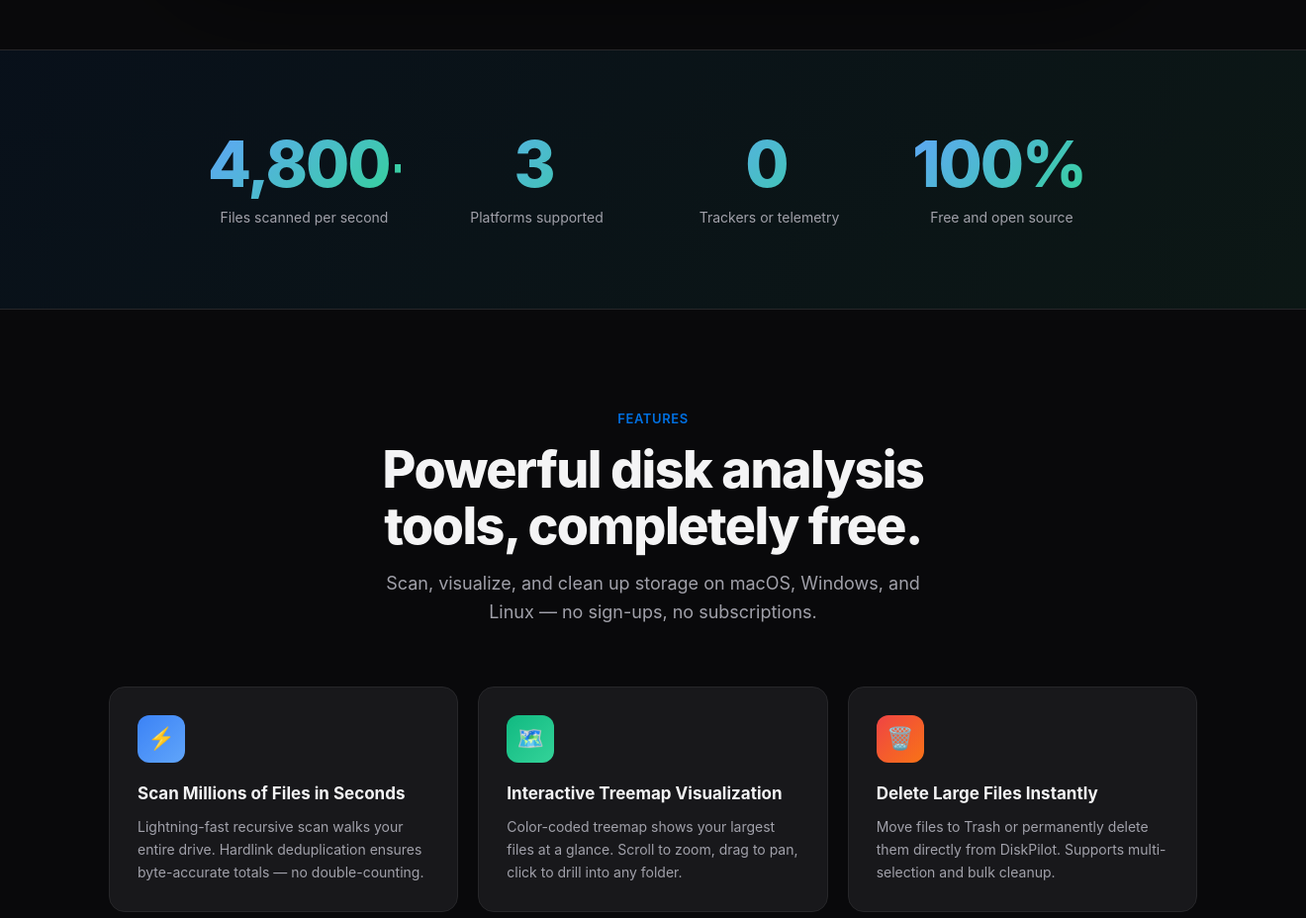
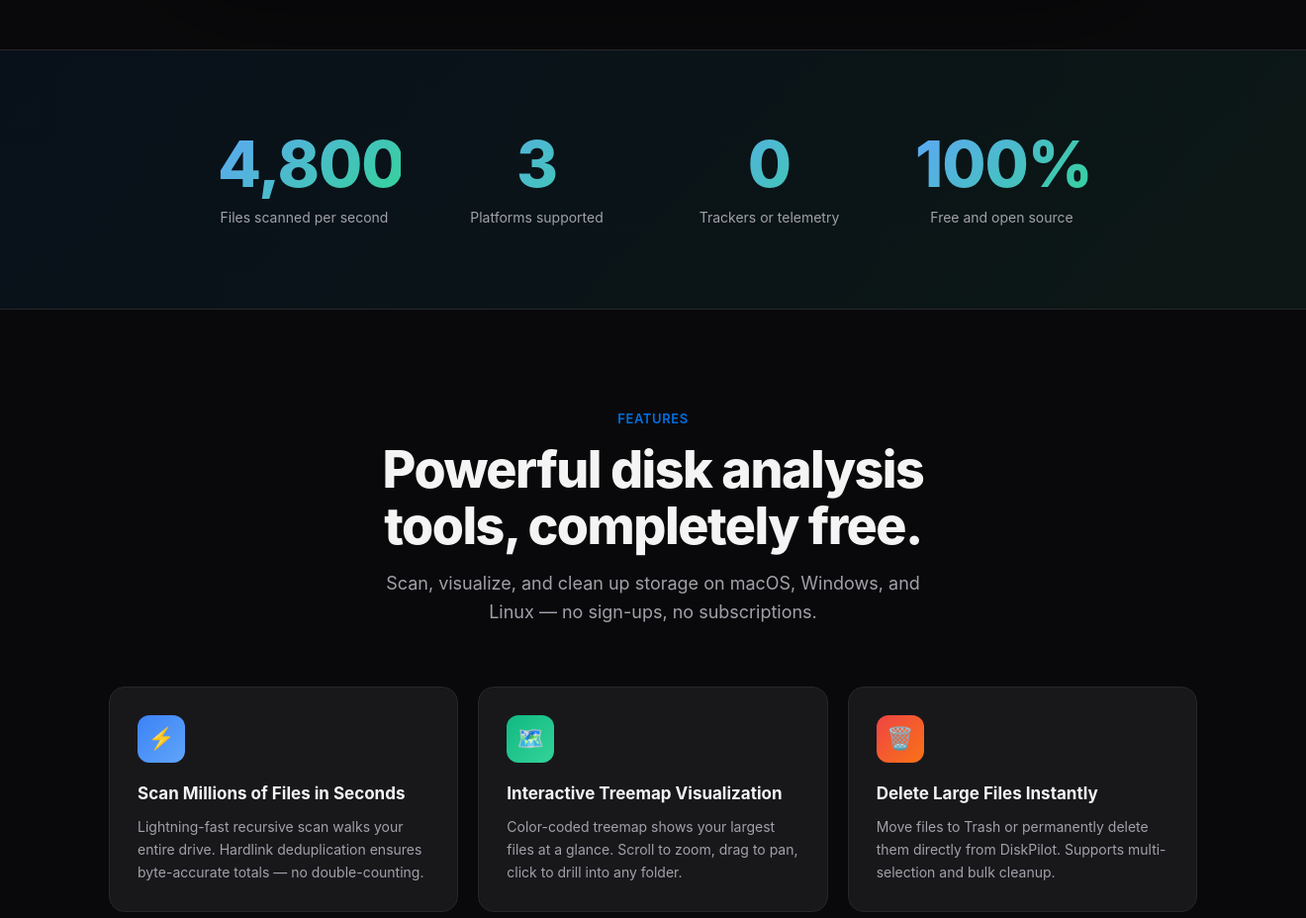
Before and after one commit to mhkasif/DiskPilot, an Electron app: page docs/index.html in a window 1320 px wide. Shown: the part 1160-2088 px from the top of the page at 99% size. Drawn offline with Linux system fonts and the light colour scheme.

Commit message:
Fix: prevent + clipping on all screen sizes with symmetric padding

```diff
--- a/docs/index.html
+++ b/docs/index.html
@@ -418,8 +418,8 @@
     }
     .stat-number {
       font-size: clamp(40px, 6vw, 64px); font-weight: 800;
-      letter-spacing: -2px; line-height: 1.1;
-      padding-right: 6px;
+      letter-spacing: -1px; line-height: 1.1;
+      padding: 0 10px;
       background: linear-gradient(135deg, #60a5fa, #34d399);
       -webkit-background-clip: text; -webkit-text-fill-color: transparent;
       background-clip: text;
```
